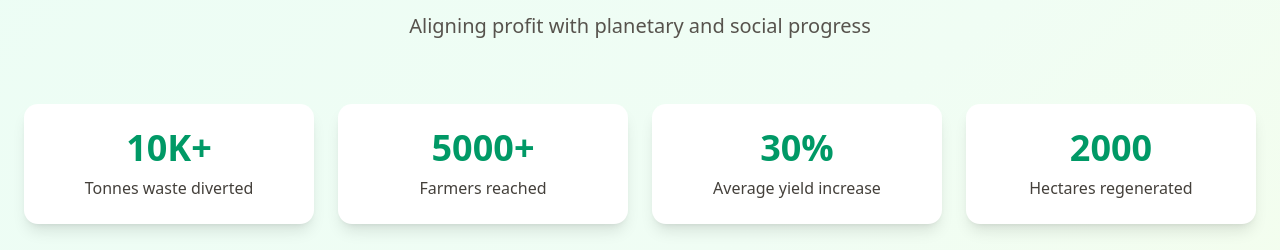
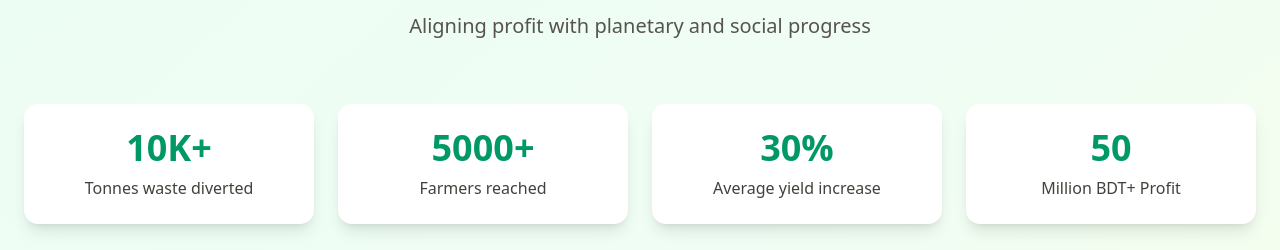
Before and after one commit to ashrafulomi36-prog/INNOVxAMOR-Soil-Conditioner, a React (Vite) app: page / in a window 1280 px wide. Shown: the part 8200-8450 px from the top of the page. Built offline with nearby package versions, Linux system fonts and the light colour scheme.

Commit message:
Update Impact.tsx

```diff
--- a/src/components/Impact.tsx
+++ b/src/components/Impact.tsx
@@ -60,8 +60,8 @@ export function Impact() {
             <p className="text-stone-700">Average yield increase</p>
           </div>
           <div className="bg-white p-6 rounded-xl shadow-lg text-center">
-            <p className="text-4xl font-bold text-emerald-600 mb-2">2000</p>
-            <p className="text-stone-700">Hectares regenerated</p>
+            <p className="text-4xl font-bold text-emerald-600 mb-2">50</p>
+            <p className="text-stone-700">Million BDT+ Profit</p>
           </div>
         </div>
 
```
